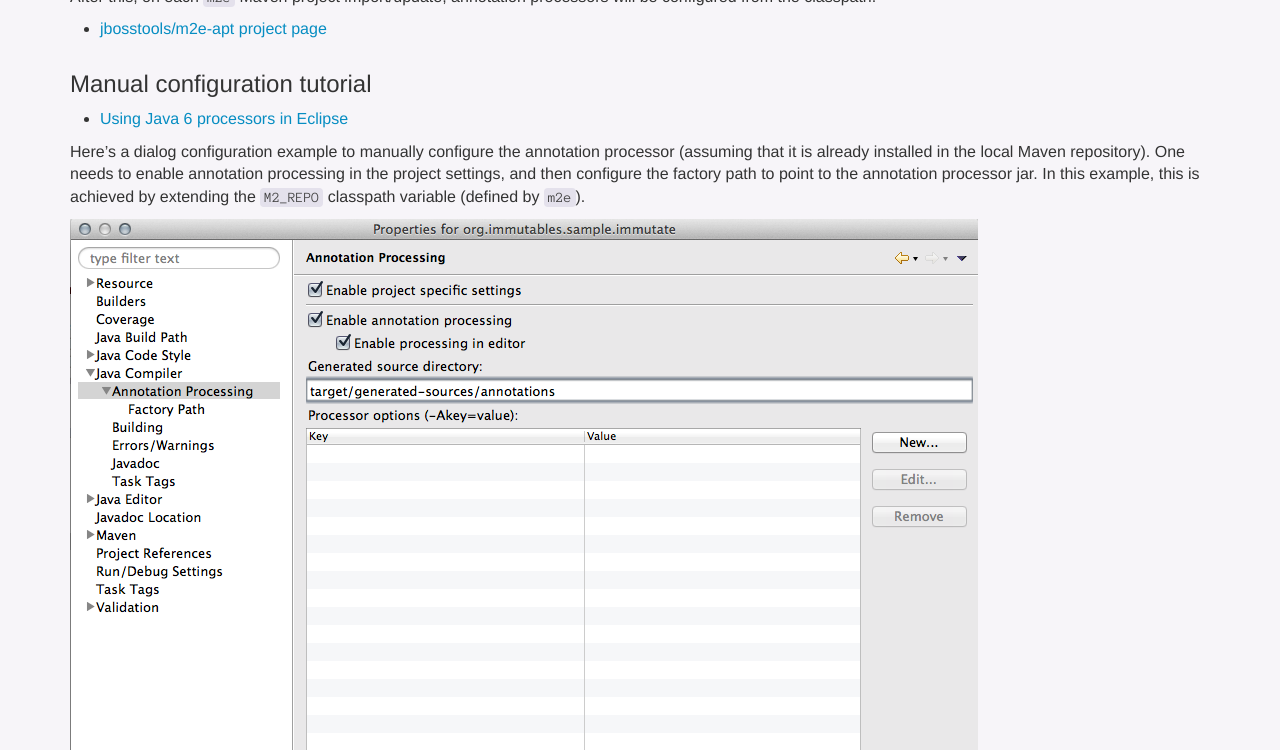
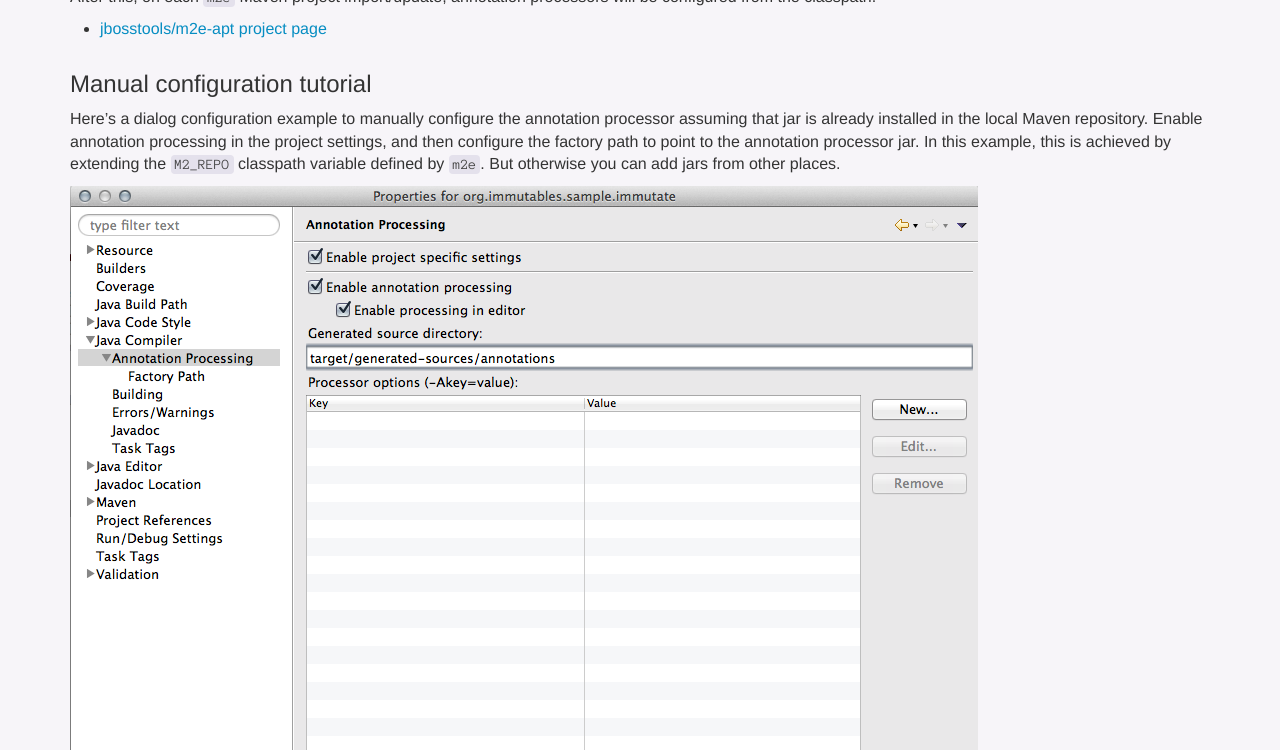
Before and after one commit to immutables/immutables.github.io, a Jekyll site: the page built from apt.md, in a window 1280 px wide and 900 px high, scrolled down 1483 px, cut to the strip 150-900 px from the top of the window. Built offline with Jekyll 4.4.1, drawn with Linux system fonts in a browser that asks for light colours; nearby versions of some CDN libraries; Markdown is read by kramdown in place of the engine named in the settings.

Commit message:
minor update for apt doc

```diff
--- a/apt.md
+++ b/apt.md
@@ -40,11 +40,9 @@ After this, on each `m2e` Maven project import/update, annotation processors wil
 
 ###Manual configuration tutorial
 
-* [Using Java 6 processors in Eclipse](http://kerebus.com/2011/02/using-java-6-processors-in-eclipse/)
-
-Here's a dialog configuration example to manually configure the annotation processor (assuming that it is already installed in the local Maven repository).
-One needs to enable annotation processing in the project settings, and then configure the factory path to point to the annotation processor jar.
-In this example, this is achieved by extending the `M2_REPO` classpath variable (defined by `m2e`).
+Here's a dialog configuration example to manually configure the annotation processor assuming that jar is already installed in the local Maven repository.
+Enable annotation processing in the project settings, and then configure the factory path to point to the annotation processor jar.
+In this example, this is achieved by extending the `M2_REPO` classpath variable defined by `m2e`. But otherwise you can add jars from other places.
 
 <img src="pix/eclipse-annotation-processing.png">
 
```
